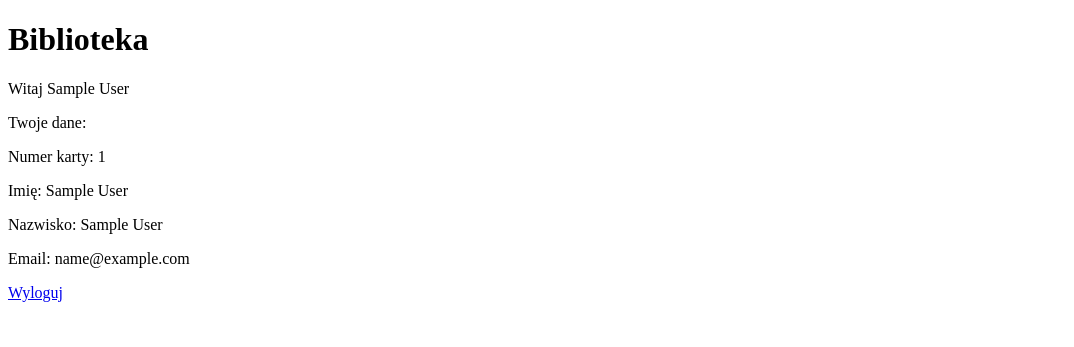
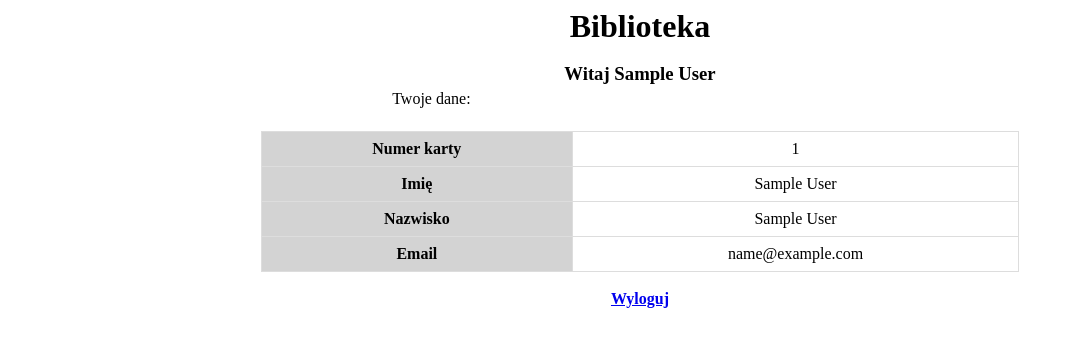
Before and after one commit to martapolcyn/PHPPlayground, a PHP site: page / in a window 1280 px wide. Shown: the top 347 px of the page, without its empty margins (0-1074 px from the left). Run offline with PHP 8.4, Linux system fonts and the light colour scheme; the visitor is signed in with stand-in values (Sample User, id 1).

```diff
--- a/Library/index.php
+++ b/Library/index.php
@@ -23,22 +23,37 @@ if (isset($_SESSION["user_id"])) {
     <meta charset="UTF-8">
     <meta http-equiv="X-UA-Compatible" content="IE=edge">
     <meta name="viewport" content="width=device-width, initial-scale=1.0">
+    <link rel="stylesheet" href="styles.css">
     <title>Home</title>
 </head>
 <body>
 <h1>Biblioteka</h1>
 
     <?php if (isset($user)): ?>
-
-        <p>Witaj <?= htmlspecialchars($user["firstname"]) ?></p>
+        <br>
+        <h3>Witaj <?= htmlspecialchars($user["firstname"]) ?></h3>
         <p>Twoje dane: </p>
-
-        <p>Numer karty: <?= htmlspecialchars($user["id"]) ?></p>
-        <p>Imię: <?= htmlspecialchars($user["firstname"]) ?></p>
-        <p>Nazwisko: <?= htmlspecialchars($user["lastname"]) ?></p>
-        <p>Email: <?= htmlspecialchars($user["email"]) ?></p>
-
-        <p><a href="logout.php">Wyloguj</a></p>
+        <br>
+        <table>
+        <tr>
+            <th>Numer karty</th>
+            <td><?= htmlspecialchars($user["id"]) ?></td>
+        </tr>
+        <tr>
+            <th>Imię</th>
+            <td><?= htmlspecialchars($user["firstname"]) ?></td>
+        </tr>
+        <tr>
+            <th>Nazwisko</th>
+            <td><?= htmlspecialchars($user["lastname"]) ?></td>
+        </tr>
+        <tr>
+            <th>Email</th>
+            <td><?= htmlspecialchars($user["email"]) ?></td>
+        </tr>
+        </table>
+        <br>
+        <h4><a href="logout.php">Wyloguj</a></h4>
 
     <?php else: ?>
 
--- a/Library/signup-yay.html
+++ b/Library/signup-yay.html
@@ -5,6 +5,7 @@
     <meta charset="UTF-8">
     <meta http-equiv="X-UA-Compatible" content="IE=edge">
     <meta name="viewport" content="width=device-width, initial-scale=1.0">
+    <link rel="stylesheet" href="styles.css">
     <title>Zarejestrowano</title>
 </head>
 
--- a/Library/styles.css
+++ b/Library/styles.css
@@ -19,6 +19,15 @@ div {
     width: max-content;
 }
 
+p {
+    align-items: center;
+    margin: auto;
+    padding: 5px;
+    height: max-content;
+    width: 40%;
+    justify-content: center;
+    text-align: left;
+}
 
 h1,
 h2,
@@ -40,6 +49,24 @@ form {
     margin: auto;
 }
 
+
+/* table style */
+table {
+    margin: 0 auto;
+    width: 60%;
+    border-collapse: collapse;
+}
+
+th,
+td {
+    border: 1px solid #ddd;
+    padding: 8px;
+    text-align: center;
+}
+
+th {
+    background-color: lightgray;
+}
 
 
 /* Same-width input fields */
```
Also changed, not shown: Library/adminpanel.php (+74 -5 lines).
